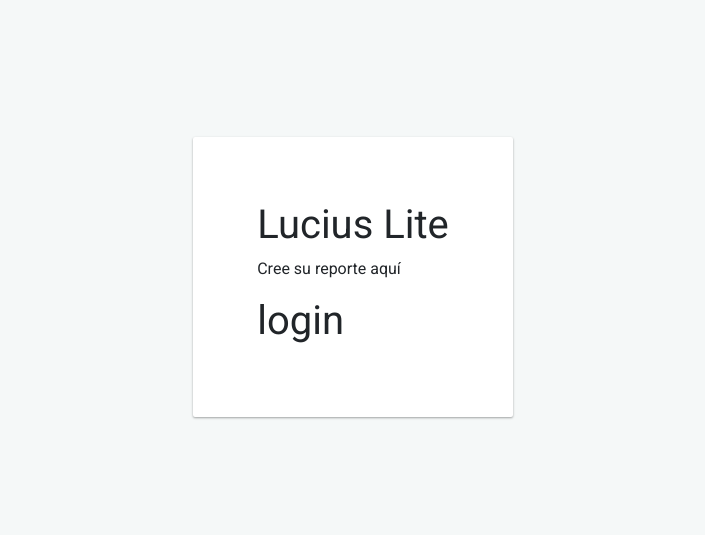
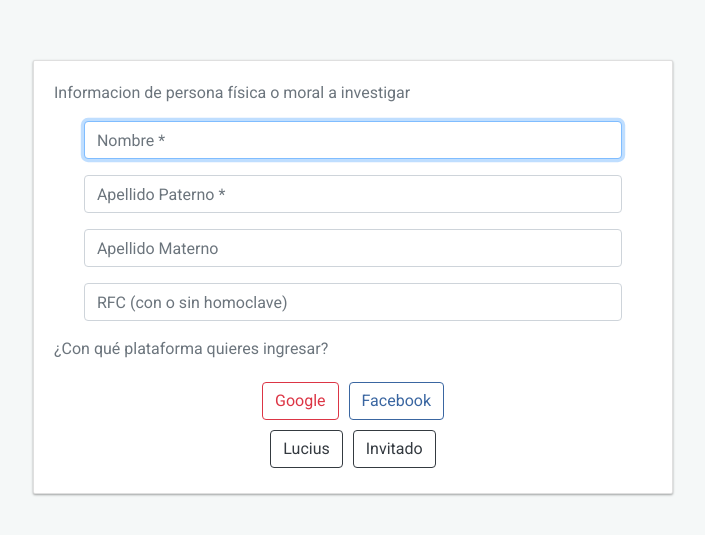
Before and after one commit to mauricio-chavez/lucius-lite, a React (Create React App) app: page / in a window 1280 px wide. Shown: the part 123-658 px from the top of the page, without its empty margins (287-992 px from the left). Built offline with nearby package versions, Linux system fonts and the light colour scheme.

Commit message:
Obteniendo el formulario de persona fisica o moral en el estado de la aplicación

```diff
--- a/src/App.js
+++ b/src/App.js
@@ -1,14 +1,12 @@
 import React from 'react';
 
 import Layout from './components/Layout/Layout';
-import ReportForm from './containers/ReportForm/ReportForm';
+import ReportBuilder from './containers/ReportBuilder/ReportBuilder';
 
 const App = () => {
   return (
     <Layout>
-      <h1>Lucius Lite</h1>
-      <p>Cree su reporte aquí</p>
-      <ReportForm />
+      <ReportBuilder />
     </Layout>
   );
 }
--- /dev/null
+++ b/src/components/FormInput/FormInput.css
@@ -0,0 +1,8 @@
+.FormInputGroup {
+  display: flex;
+  justify-content: center;
+}
+
+.FormInput {
+  max-width: 90%;
+}
--- /dev/null
+++ b/src/components/FormInput/FormInput.js
@@ -0,0 +1,21 @@
+import React from 'react';
+
+import './FormInput.css';
+
+const FormInput = props => {
+
+  return (
+    <div className="FormInputGroup form-group">
+      <label htmlFor={`${props.valueKey}Id`} className="sr-only">
+        {props.placeholder}
+      </label>
+      <input
+        type={props.type} id={`${props.valueKey}Id`} name={props.valueKey}
+        className="FormInput form-control" placeholder={props.placeholder} value={props.value}
+        {...props} onChange={props.valueHandler}
+    />
+    </div>
+  );
+};
+
+export default FormInput;
--- a/src/components/Layout/Layout.css
+++ b/src/components/Layout/Layout.css
@@ -8,12 +8,16 @@
 }
 
 .FormsContainer {
-  background: #fff;
-  margin: 10%;
-  padding: 5%;
-  display: inline-block;
   border-radius: 2px;
   box-shadow: 0 1px 3px rgba(0,0,0,0.12), 0 1px 2px rgba(0,0,0,0.24);
   transition: all 0.3s cubic-bezier(.25,.8,.25,1);
+  width: 50%;
+}
 
+/* <button type="button" class="btn btn-outline-primary">Primary</button> */
+
+@media (max-width: 700px) {
+  .FormsContainer {
+    width: 90%;
+  }
 }
--- a/src/components/Layout/Layout.js
+++ b/src/components/Layout/Layout.js
@@ -4,8 +4,10 @@ import './Layout.css';
 
 const Layout = props => (
   <section className="Layout">
-    <div className="FormsContainer">
-      { props.children }
+    <div className="FormsContainer card">
+      <div className="card-body">
+        {props.children}
+      </div>
     </div>
   </section>
 )
--- /dev/null
+++ b/src/components/LoginForm/LoginForm.css
@@ -0,0 +1,14 @@
+.LoginButton {
+  margin: 5px 5px;
+}
+
+.facebook {
+  color: rgb(58, 102, 161);
+  border-color: rgb(58, 102, 161);
+}
+
+.facebook:hover {
+  color: white;
+  background: rgb(58, 102, 161);
+  border-color: rgb(58, 102, 161);
+}
--- /dev/null
+++ b/src/components/LoginForm/LoginForm.js
@@ -0,0 +1,27 @@
+import React from 'react';
+
+import './LoginForm.css';
+
+const LoginForm = props => (
+  <>
+    <p className="text-muted">¿Con qué plataforma quieres ingresar?</p>
+    <div className="container d-flex justify-content-center">
+      <button type="button" class="LoginButton btn btn-outline-danger">
+        Google
+      </button>
+      <button type="button" class="LoginButton btn btn-outline-primary facebook">
+        Facebook
+      </button>
+    </div>
+    <div className="container d-flex justify-content-center">
+      <button type="button" class="LoginButton btn btn-outline-dark">
+        Lucius
+      </button>
+      <button type="button" class="LoginButton btn btn-outline-dark">
+        Invitado
+      </button>
+    </div>
+  </>
+);
+
+export default LoginForm;
--- /dev/null
+++ b/src/components/PersonForm/PersonForm.js
@@ -0,0 +1,27 @@
+import React from 'react';
+
+import FormInput from '../FormInput/FormInput';
+
+const PersonForm = props => (
+  <>
+    <p className="text-muted">Informacion de persona física o moral a investigar</p>
+    <FormInput
+      valueKey="firstName" placeholder="Nombre *" type="text" required={true}
+      autoFocus={true} valueHandler={props.valueHandler} value={props.firstName}
+    />
+    <FormInput
+      valueKey="lastName" placeholder="Apellido Paterno *" type="text"
+      required={true} valueHandler={props.valueHandler} value={props.lastName}
+    />
+    <FormInput
+      valueKey="motherLastName" placeholder="Apellido Materno" type="text"
+      valueHandler={props.valueHandler} value={props.motherLastName}
+    />
+    <FormInput
+      valueKey="rfc" placeholder="RFC (con o sin homoclave)" type="text"
+      valueHandler={props.valueHandler} value={props.rfc}
+    />
+  </>
+);
+
+export default PersonForm;
--- /dev/null
+++ b/src/containers/ReportBuilder/ReportBuilder.js
@@ -0,0 +1,48 @@
+import React, { Component } from 'react';
+
+import PersonForm from '../../components/PersonForm/PersonForm';
+import LoginForm from '../../components/LoginForm/LoginForm';
+
+class ReportForm extends Component {
+
+  state = {
+    status: 'notLoggedIn',
+    firstName: '',
+    lastName: '',
+    motherLastName: '',
+    rfc: ''
+  }
+
+  handleValue = event => {
+    const target = event.target;
+    const value = target.value;
+    const name = target.name;
+    this.setState({
+      [name]: value
+    });
+  }
+
+  render(props) {
+    let bottomForm;
+
+    switch (this.state.status) {
+      default:
+        bottomForm = <LoginForm />;
+    }
+
+    return (
+      <form>
+        <PersonForm
+          firstName={this.state.firstName}
+          lastName={this.state.lastName}
+          motherLastName={this.state.motherLastName}
+          rfc={this.state.rfc}
+          valueHandler={this.handleValue}
+        />
+        {bottomForm}
+      </form>
+    );
+  }
+}
+
+export default ReportForm;
--- a/src/containers/ReportForm/ReportForm.js
+++ /dev/null
@@ -1,12 +0,0 @@
-import React, { useState } from 'react';
-
-const ReportForm = props => {
-  const [status, useStatus] = useState('login');
-  return (
-    <>
-      <h1>{status}</h1>
-    </>
-  );
-}
-
-export default ReportForm;
```
